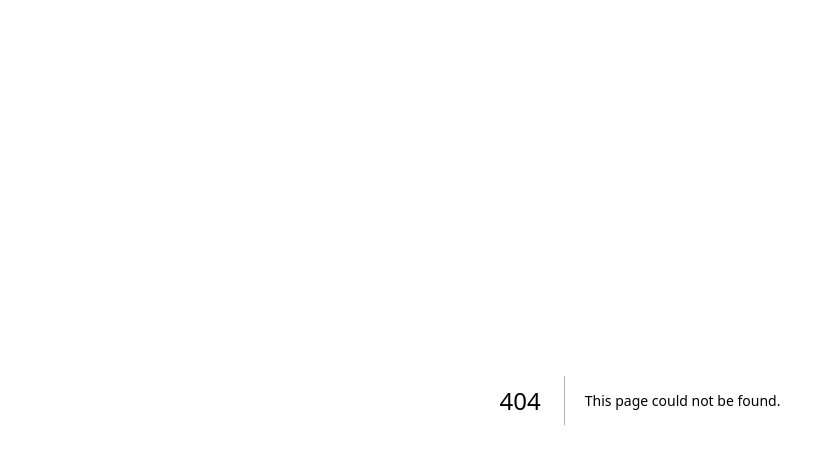
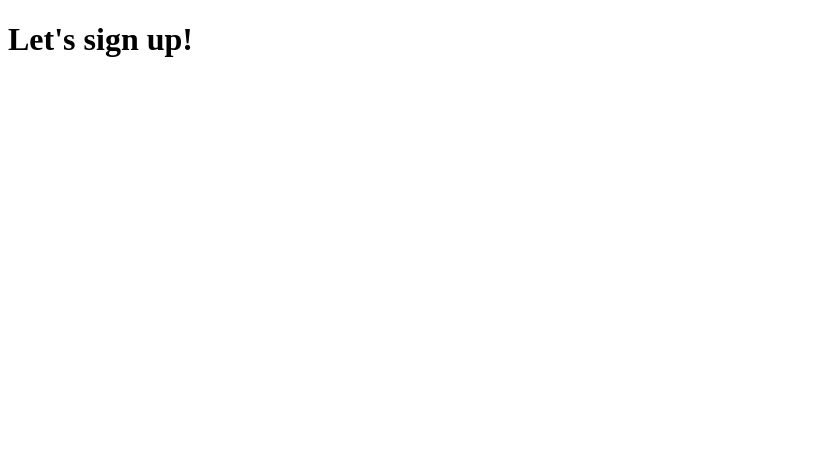
Before and after one commit to sy9944/guess4, a Next.js app: page /signup in a window 1280 px wide. Before the commit this address had no page. Shown: the top 464 px of the page, without its empty margins (0-835 px from the left). Built offline with nearby package versions, Linux system fonts and the light colour scheme.

Commit message:
#2 Inplement routing for the sign-up button

```diff
--- a/src/pages/index.tsx
+++ b/src/pages/index.tsx
@@ -1,6 +1,9 @@
+import { useRouter } from "next/router"; // useRouter gives you access to Next.js's router
+
 export default function Home() {
+  const router = useRouter();
   const handleSignUpClick = () => {
-    console.log('Sign up button clicked!');
+    router.push('/signup');
   };
 
   return (
--- /dev/null
+++ b/src/pages/signup.tsx
@@ -0,0 +1,3 @@
+export default function SignupPage () {
+    return <h1>Let's sign up!</h1>;
+}
```
